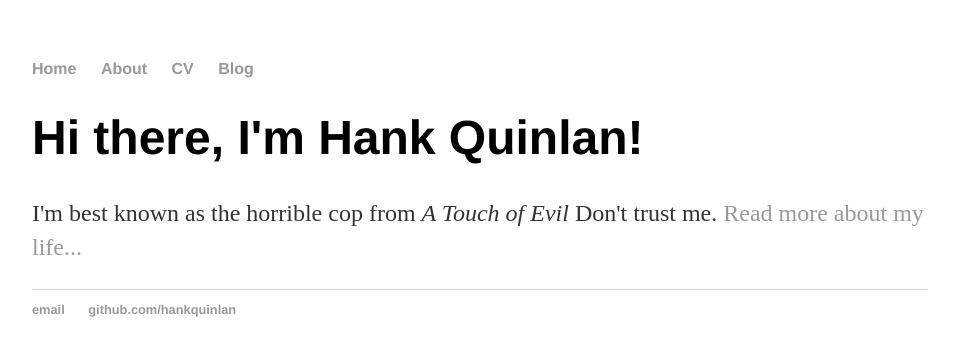
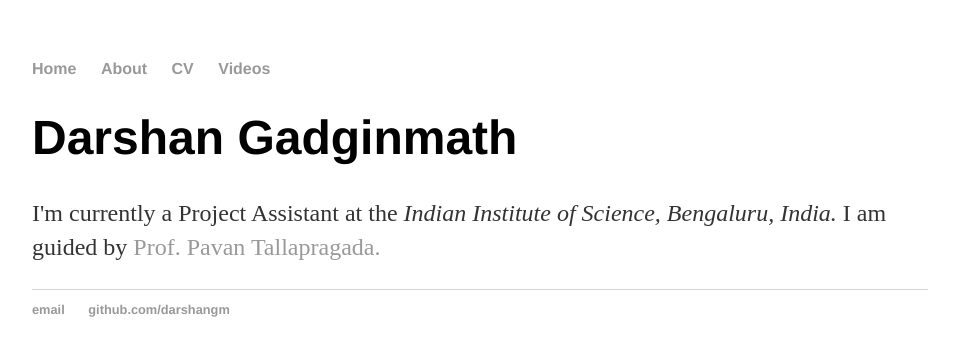
Before and after one commit to darshangm/darshangm.github.io, a Jekyll site: the page index.html, which Jekyll copies as it is, in a window 1280 px wide. Shown: the top 356 px of the page, without its empty margins (160-1115 px from the left). Built offline with Jekyll 4.4.1, drawn with Linux system fonts in a browser that asks for light colours.

Commit message:
Index edit

```diff
--- a/index.html
+++ b/index.html
@@ -1,7 +1,7 @@
 <!DOCTYPE html>
 <html>
 	<head>
-		<title>Hank Quinlan, Horrible Cop</title>
+		<title>Darshan Gadginmath</title>
 		<!-- link to main stylesheet -->
 		<link rel="stylesheet" type="text/css" href="/css/main.css">
 	</head>
@@ -11,19 +11,19 @@
         		<li><a href="/">Home</a></li>
 	        	<li><a href="/about">About</a></li>
         		<li><a href="/cv">CV</a></li>
-        		<li><a href="/blog">Blog</a></li>
+        		<li><a href="/vids">Videos</a></li>
     		</ul>
 		</nav>
 		<div class="container">
     		<div class="blurb">
-        		<h1>Hi there, I'm Hank Quinlan!</h1>
-				<p>I'm best known as the horrible cop from <em>A Touch of Evil</em> Don't trust me. <a href="/about">Read more about my life...</a></p>
+        		<h1>Darshan Gadginmath</h1>
+				<p>I'm currently a Project Assistant at the <em>Indian Institute of Science, Bengaluru, India.</em> I am guided by <a href="http://www.ee.iisc.ac.in/people/faculty/pavant/"> Prof. Pavan Tallapragada. </a></p>
     		</div><!-- /.blurb -->
 		</div><!-- /.container -->
 		<footer>
     		<ul>
-        		<li><a href="mailto:hankquinlanhub@gmail.com">email</a></li>
-        		<li><a href="https://github.com/hankquinlan">github.com/hankquinlan</a></li>
+        		<li><a href="mailto:darshang@iisc.ac.in">email</a></li>
+        		<li><a href="https://github.com/darshangm">github.com/darshangm</a></li>
 			</ul>
 		</footer>
 	</body>
```
